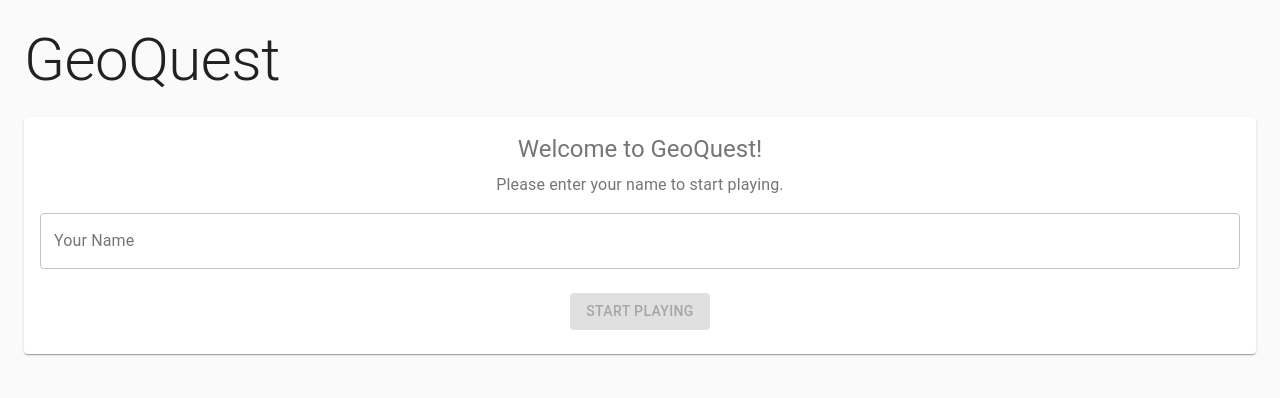
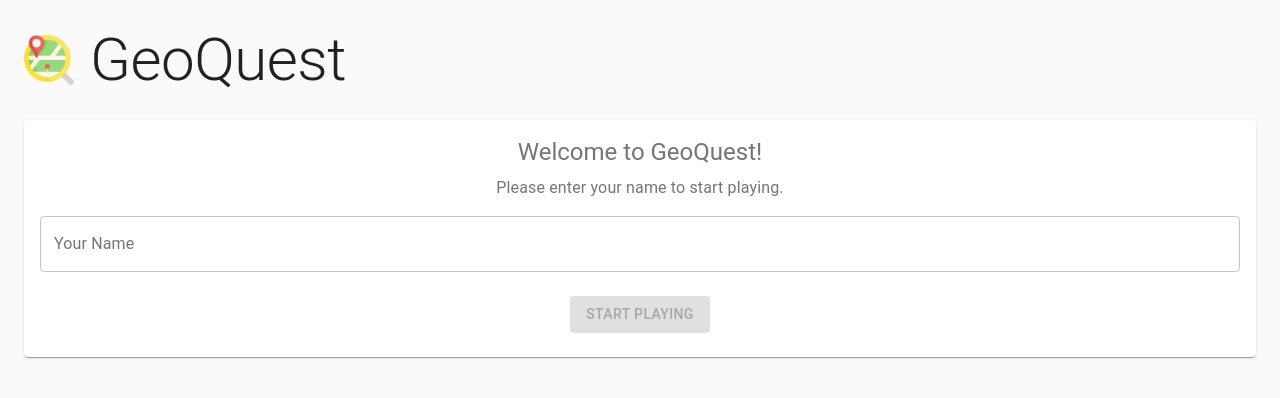
Before and after one commit to Daddycation23/GeoPointer, a React (Create React App) app: page / in a window 1280 px wide. Shown: the top 398 px of the page. Built offline with nearby package versions, Linux system fonts and the light colour scheme; no server answers.

Commit message:
updated misc

```diff
--- a/public/index.html
+++ b/public/index.html
@@ -2,14 +2,14 @@
 <html lang="en">
   <head>
     <meta charset="utf-8" />
-    <link rel="icon" href="%PUBLIC_URL%/favicon.ico" />
+    <link rel="icon" href="%PUBLIC_URL%/GeoQuestLogo.png" />
     <meta name="viewport" content="width=device-width, initial-scale=1" />
     <meta name="theme-color" content="#000000" />
     <meta
       name="description"
       content="Web site created using create-react-app"
     />
-    <link rel="apple-touch-icon" href="%PUBLIC_URL%/logo192.png" />
+    <link rel="apple-touch-icon" href="%PUBLIC_URL%/GeoQuestLogo.png" />
     <!--
       manifest.json provides metadata used when your web app is installed on a
       user's mobile device or desktop. See https://developers.google.com/web/fundamentals/web-app-manifest/
--- a/src/App.js
+++ b/src/App.js
@@ -8,7 +8,8 @@ import {
   Button,
   Paper,
   Grid,
-  TextField
+  TextField,
+  Box
 } from '@material-ui/core';
 import { makeStyles, createTheme } from '@material-ui/core/styles';
 import Map from './Map';
@@ -79,6 +80,16 @@ const useStyles = makeStyles((theme) => ({
     height: 20,
     borderRadius: '50%',
     marginRight: theme.spacing(1),
+  },
+  titleContainer: {
+    display: 'flex',
+    alignItems: 'center',
+    marginBottom: theme.spacing(3),
+  },
+  logo: {
+    width: 50,
+    height: 50,
+    marginRight: theme.spacing(2),
   },
 }));
 
@@ -375,9 +386,12 @@ function App() {
     <ThemeProvider theme={theme}>
       <CssBaseline />
       <Container maxWidth="lg" className={classes.root}>
-        <Typography variant="h2" component="h1" gutterBottom>
-          GeoQuest
-        </Typography>
+        <Box className={classes.titleContainer}>
+          <img src="/GeoQuestLogo.png" alt="GeoQuest Logo" className={classes.logo} />
+          <Typography variant="h2" component="h1">
+            GeoQuest
+          </Typography>
+        </Box>
         {!playerName ? (
           <NameInputForm onSubmit={handleNameSubmit} />
         ) : (
@@ -412,7 +426,7 @@ function App() {
                         Current Quest
                       </Typography>
                       <Typography variant="body1">
-                        {currentLocation.clue}
+                        Can you find this location?
                       </Typography>
                     </Paper>
                   </Grid>
--- a/src/Map.js
+++ b/src/Map.js
@@ -8,30 +8,28 @@ function Map({ location, hintLocation, userGuess, onMapClick, showTarget, is3DMo
   });
 
   const mapRef = useRef(null);
-  const [mapType, setMapType] = useState(is3DMode ? 'satellite' : 'roadmap');
+  const [mapType, setMapType] = useState('satellite');
 
   const onMapLoad = useCallback((map) => {
     mapRef.current = map;
-    updateMapSettings(map);
-  }, []);
+    updateMapSettings(map, is3DMode);
+  }, [is3DMode]);
 
   useEffect(() => {
     if (mapRef.current) {
-      updateMapSettings(mapRef.current);
+      updateMapSettings(mapRef.current, is3DMode);
     }
   }, [is3DMode]);
 
-  const updateMapSettings = (map) => {
-    if (is3DMode) {
+  const updateMapSettings = (map, is3D) => {
+    map.setMapTypeId('satellite');
+    if (is3D) {
       map.setTilt(45);
-      map.setHeading(0);
-      setMapType('satellite');
     } else {
       map.setTilt(0);
-      map.setHeading(0);
-      setMapType('roadmap');
     }
-    map.setMapTypeId(mapType);
+    map.setHeading(0);
+    setMapType('satellite');
   };
 
   const handleMapTypeChange = () => {
@@ -57,7 +55,7 @@ function Map({ location, hintLocation, userGuess, onMapClick, showTarget, is3DMo
           position: window.google.maps.ControlPosition.TOP_RIGHT,
         },
         tilt: is3DMode ? 45 : 0,
-        mapTypeId: mapType,
+        mapTypeId: 'satellite',
       }}
     >
       {hintLocation && (
```
Also changed, not shown: public/GeoQuestLogo.png (added).
